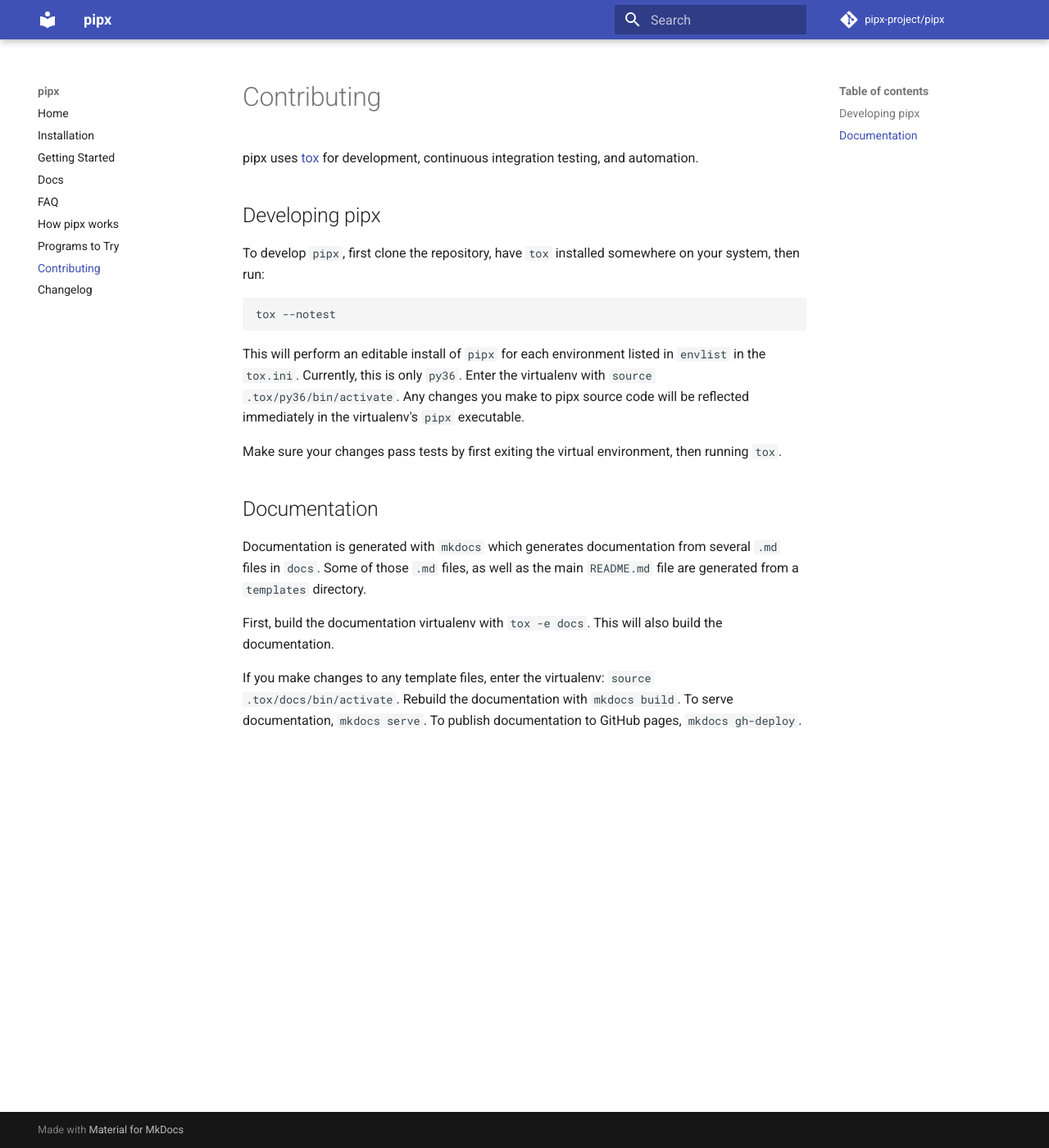
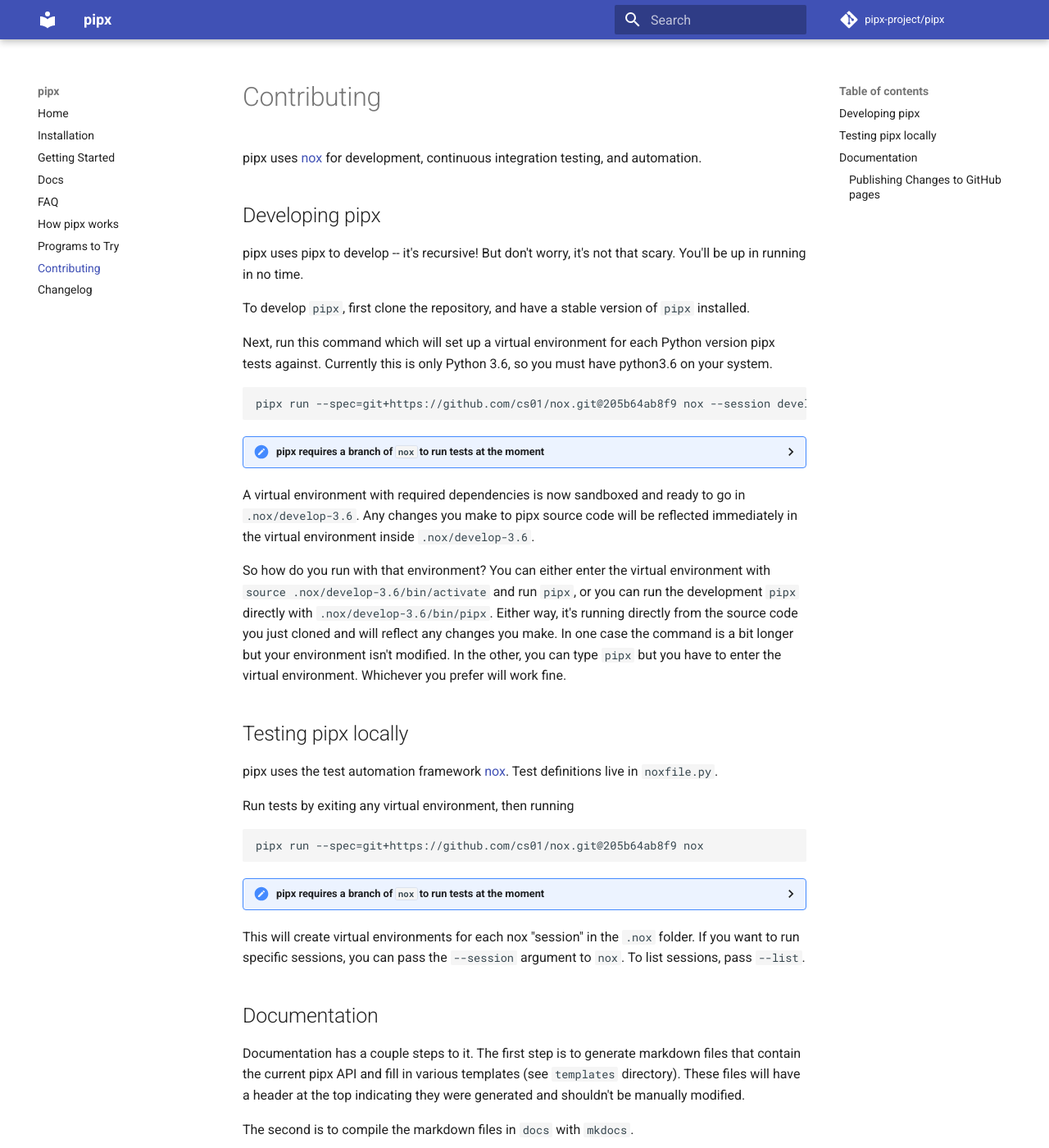
Before and after one commit to pypa/pipx, an MkDocs documentation site: the page built from docs/contributing.md, in a window 1280 px wide and 1400 px high. Shown: the whole window at 82% size. Built offline with MkDocs 1.6.1 and Material for MkDocs 9.7.7, drawn with Linux system fonts in a browser that asks for light colours; comment, search, counter and statistics services are not loaded; some of the changed text lies outside the part shown.

Commit message:
switch from tox to nox

````diff
--- a/docs/contributing.md
+++ b/docs/contributing.md
@@ -1,21 +1,65 @@
-pipx uses [tox](https://pypi.org/project/tox/) for development, continuous integration testing, and automation.
+pipx uses [nox](https://pypi.org/project/nox/) for development, continuous integration testing, and automation.
 
 ## Developing pipx
 
-To develop `pipx`, first clone the repository, have `tox` installed somewhere on your system, then run:
+pipx uses pipx to develop -- it's recursive! But don't worry, it's not that scary. You'll be up in running in no time.
+
+To develop `pipx`, first clone the repository, and have a stable version of `pipx` installed.
+
+Next, run this command which will set up a virtual environment for each Python version pipx tests against. Currently this is only Python 3.6, so you must have python3.6 on your system.
 ```
-tox --notest
+pipx run --spec=git+https://github.com/cs01/nox.git@205b64ab8f9 nox --session develop
 ```
 
-This will perform an editable install of `pipx` for each environment listed in `envlist` in the `tox.ini`. Currently, this is only `py36`. Enter the virtualenv with `source .tox/py36/bin/activate`. Any changes you make to pipx source code will be reflected immediately in the virtualenv's `pipx` executable.
+<details markdown="1">
+<summary>pipx requires a branch of <code>nox</code> to run tests at the moment</summary>
+For tests to work, pipx requires nox to create virtual environments with venv. nox currently uses virtualenv. pipx uses a fork of nox at https://github.com/cs01/nox on the branch cs01/use-venv until this is fixed in nox. See https://github.com/theacodes/nox/issues/199
 
-Make sure your changes pass tests by first exiting the virtual environment, then running `tox`.
+</details>
 
+A virtual environment with required dependencies is now sandboxed and ready to go in `.nox/develop-3.6`. Any changes you make to pipx source code will be reflected immediately in the virtual environment inside `.nox/develop-3.6`.
+
+So how do you run with that environment? You can  either enter the virtual environment with `source .nox/develop-3.6/bin/activate` and run `pipx`, or you can run the development `pipx` directly with `.nox/develop-3.6/bin/pipx`. Either way, it's running directly from the source code you just cloned and will reflect any changes you make. In one case the command is a bit longer but your environment isn't modified. In the other, you can type `pipx` but you have to enter the virtual environment. Whichever you prefer will work fine.
+
+## Testing pipx locally
+pipx uses the test automation framework [nox](https://github.com/theacodes/nox). Test definitions live in `noxfile.py`.
+
+Run tests by exiting any virtual environment, then running
+```
+pipx run --spec=git+https://github.com/cs01/nox.git@205b64ab8f9 nox
+```
+
+<details markdown="1">
+<summary>pipx requires a branch of <code>nox</code> to run tests at the moment</summary>
+For tests to work, pipx requires nox to create virtual environments with venv. nox currently uses virtualenv. pipx uses a fork of nox at https://github.com/cs01/nox on the branch cs01/use-venv until this is fixed in nox. See https://github.com/theacodes/nox/issues/199
+</details>
+
+This will create virtual environments for each nox "session" in the `.nox` folder. If you want to run specific sessions, you can pass the `--session` argument to `nox`. To list sessions, pass `--list`.
 
 ## Documentation
 
-Documentation is generated with `mkdocs` which generates documentation from several `.md` files in `docs`. Some of those `.md` files, as well as the main `README.md` file are generated from a `templates` directory.
+Documentation has a couple steps to it. The first step is to generate markdown files that contain the current pipx API and fill in various templates (see `templates` directory). These files will have a header at the top indicating they were generated and shouldn't be manually modified.
 
-First, build the documentation virtualenv with `tox -e docs`. This will also build the documentation.
+The second is to compile the markdown files in `docs` with `mkdocs`.
 
-If you make changes to any template files, enter the virtualenv: `source .tox/docs/bin/activate`. Rebuild the documentation with `mkdocs build`. To serve documentation, `mkdocs serve`. To publish documentation to GitHub pages, `mkdocs gh-deploy`.
+Both of these steps are done in a single build command:
+```
+pipx run nox --session docs
+```
+
+To preview changes, including live reloading, run
+```
+.nox/docs-3-6/bin/mkdocs serve
+```
+
+If you make changes to the pipx cli api or any template, regenerate the `.md` files in the `docs` folder:
+```
+pipx run nox --session docs
+```
+
+### Publishing Changes to GitHub pages
+
+```
+pipx run nox --session docs
+.nox/docs-3-6/bin/mkdocs serve
+```
````
Also changed, not shown: .travis.yml (+2 -6 lines), docs/changelog.md (+1 -0 lines), docs/docs.md (+3 -1 lines), noxfile.py (added, +41 -0 lines), setup.py (+2 -11 lines), 4 other files.
